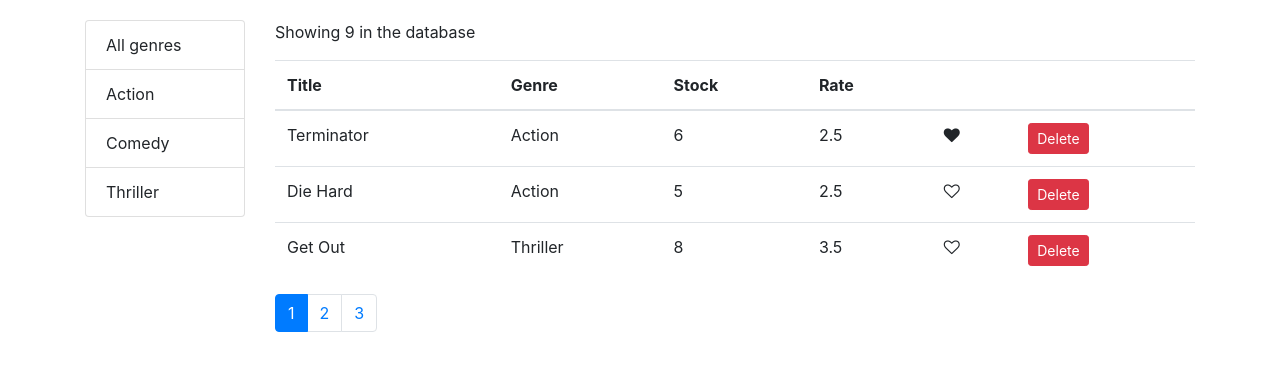
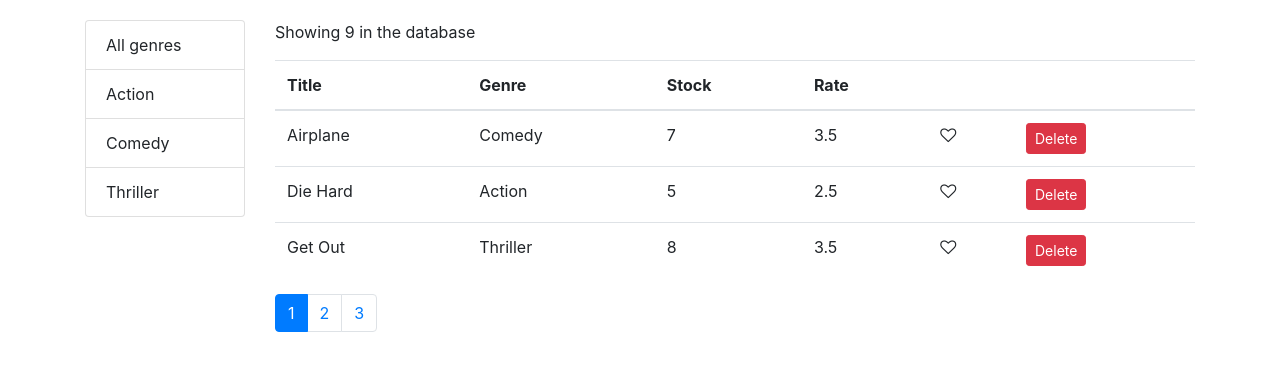
Before and after one commit to manuelernesto/vidly-react, a React (Create React App) app: page / in a window 1280 px wide. Shown: the top 370 px of the page. Built offline with nearby package versions, Linux system fonts and the light colour scheme; the HTML template or start-up script is replaced by a standard one.

Commit message:
Implementing Sorting

```diff
--- a/src/components/movies.jsx
+++ b/src/components/movies.jsx
@@ -5,13 +5,15 @@ import {paginate} from "../utils/paginate";
 import ListGroup from "./common/listGroup";
 import {getGenres} from "../services/fakeGenreService";
 import MoviesTable from "./moviesTable";
+import _ from "lodash";
 
 class Movies extends Component {
     state = {
         movies: [],
         genres: [],
         pageSize: 3,
-        currentPage: 1
+        currentPage: 1,
+        sortColumn: {path: 'title', order: 'asc'}
     };
 
     componentDidMount() {
@@ -42,7 +44,16 @@ class Movies extends Component {
     };
 
     handleSort = (path) => {
-
+        const sortColumn = {...this.state.sortColumn};
+        if (sortColumn.path === path)
+            sortColumn.order = (sortColumn.order === 'asc') ? 'desc' : 'asc';
+        else {
+            sortColumn.path = path;
+            sortColumn.order = 'asc';
+        }
+        this.setState({
+            sortColumn
+        });
     };
 
     handlePageChange = page => {
@@ -51,7 +62,7 @@ class Movies extends Component {
 
     render() {
         const {length: count} = this.state.movies;
-        const {pageSize, currentPage, selectedGenre, movies: allMovies, genres} = this.state
+        const {pageSize, currentPage, selectedGenre, sortColumn, movies: allMovies, genres} = this.state
 
         if (count === 0)
             return <p className="alert alert-info">There are no movie in the database</p>
@@ -59,7 +70,9 @@ class Movies extends Component {
         const filtered = selectedGenre && selectedGenre._id ? allMovies.filter(m => m.genre._id === selectedGenre._id) :
             allMovies;
 
-        const movies = paginate(filtered, currentPage, pageSize);
+        const sorted = _.orderBy(filtered, [sortColumn.path], [sortColumn.order]);
+
+        const movies = paginate(sorted, currentPage, pageSize);
 
         return (
             <div className="row">
```
